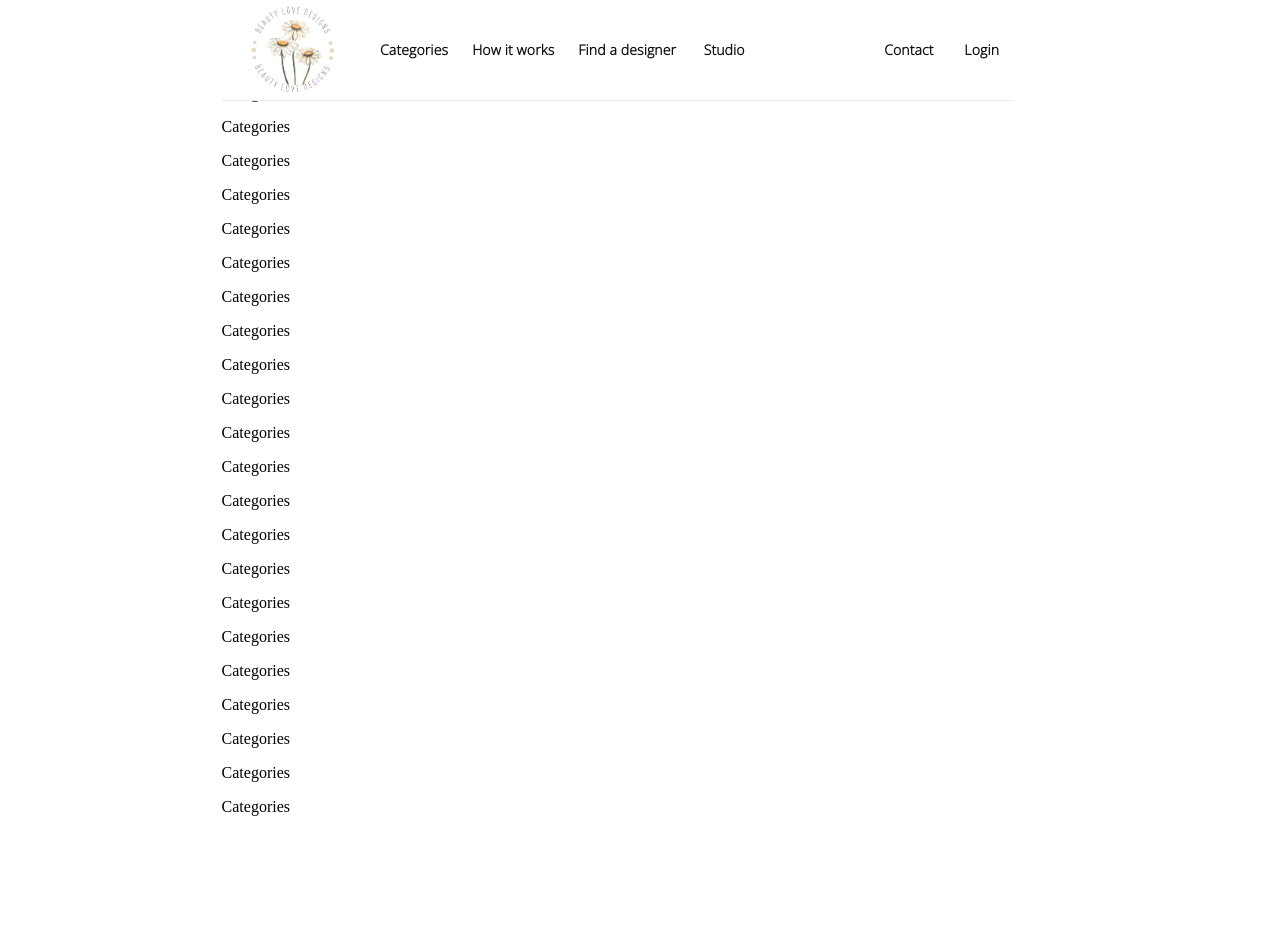
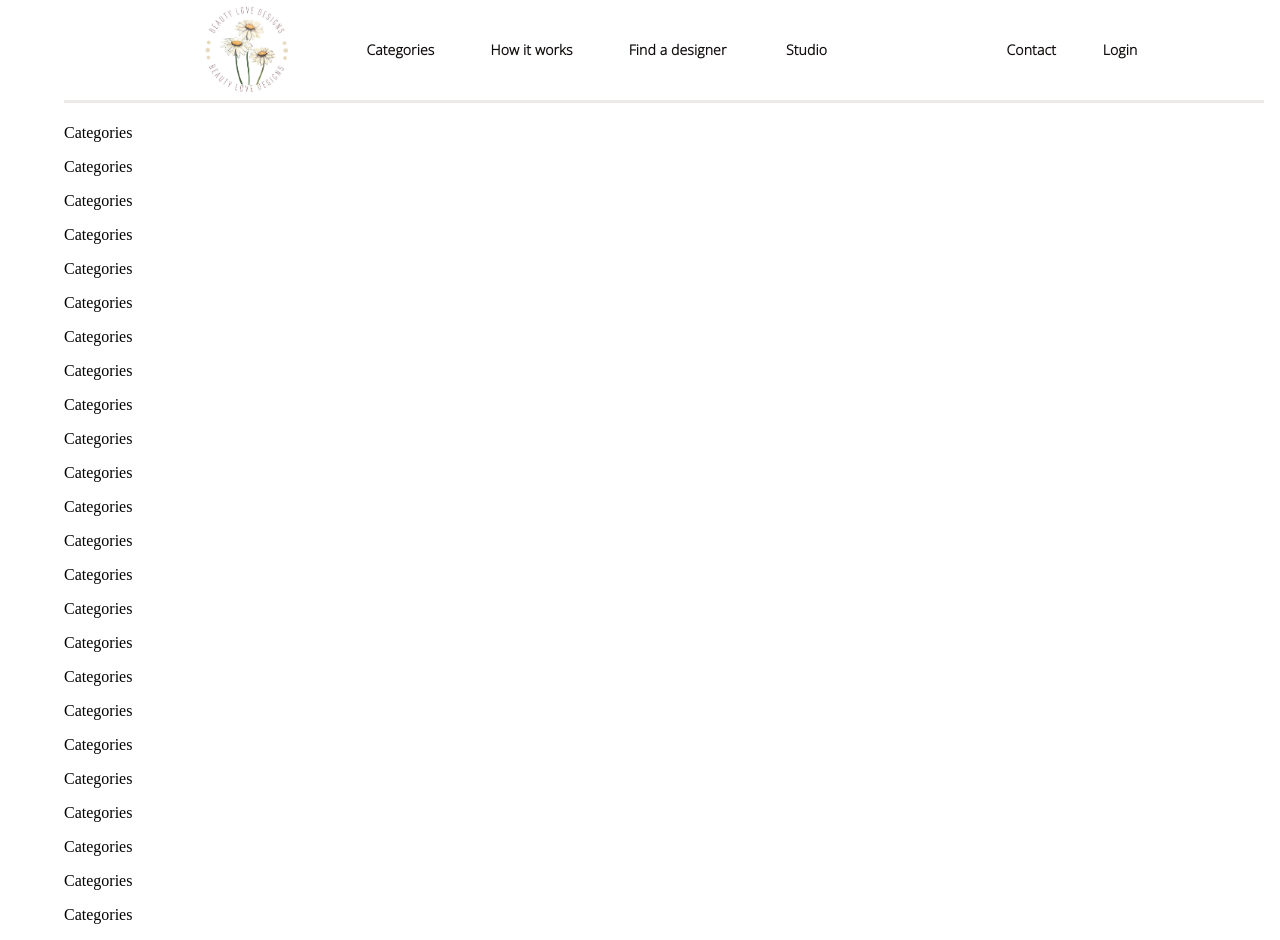
Before and after one commit to sode-co/daisy-application, a React (Create React App) app in the folder daisy-web-application/: page /abc in a window 1280 px wide. Before the commit the page ends 832 px from the top, so only its background shows below. Built offline with nearby package versions, Linux system fonts and the light colour scheme.

Commit message:
fix sticky header float bug

```diff
--- a/daisy-web-application/src/App.js
+++ b/daisy-web-application/src/App.js
@@ -8,7 +8,7 @@ import Categories from './pages/Categories';
 import Error404 from './pages/Error404';
 import FindADesigner from './pages/FindADesigner';
 import HowItWorks from './pages/HowItWorks';
-import LandingPage from './pages/LandingPage';
+import LandingPage from './pages/landing/LandingPage';
 import { default as Contact, default as Login } from './pages/Login';
 import Studio from './pages/Studio';
 
--- a/daisy-web-application/src/components/header/header.js
+++ b/daisy-web-application/src/components/header/header.js
@@ -1,12 +1,14 @@
-import { Button, Stack, Typography } from '@mui/material';
+import { Button, Container, Stack, Typography } from '@mui/material';
 import React from "react";
 import './header.css';
 
 export default function Header() {
 
     return (
-        <Stack spacing={15} direction="row" style={{ position: 'fixed', top: 0, boxShadow: '0 1px 0px #ECE9E8' }}>
-            <Stack spacing={1} direction="row" style={{ float: 'left' }}>
+        <Container style={{ display: 'flex', alignItems: 'center', justifyContent: 'center', height: '200', position: 'fixed', top: 0, boxShadow: '0 3px 0px #ECE9E8'}}>
+
+        <Stack spacing={20} direction="row">
+            <Stack spacing={5} direction="row" style={{ float: 'left' }}>
                 <img src={require('../../assets/images/app_logo.avif')} className="headerLogo" />
                 <Button href="/categories">
                     <Typography variant="subtitle1" className="headerItemText">Categories</Typography>
@@ -21,7 +23,7 @@ export default function Header() {
                     <Typography variant="subtitle1" className="headerItemText">Studio</Typography>
                 </Button>
             </Stack>
-            <Stack spacing={1} direction="row" style={{ float: 'right' }}>
+            <Stack spacing={3} direction="row" style={{ float: 'right' }}>
                 <Button href="/contact">
                     <Typography variant="subtitle1" className="headerItemText">Contact</Typography>
                 </Button>
@@ -29,6 +31,8 @@ export default function Header() {
                     <Typography variant="subtitle1" className="headerItemText">Login</Typography>
                 </Button>
             </Stack>
-        </Stack>
+            </Stack>
+            </Container>
+
     )
 }
--- a/daisy-web-application/src/pages/LandingPage.js
+++ /dev/null
@@ -1,35 +0,0 @@
-import { Container } from '@mui/material';
-import React from "react";
-import Header from '../components/header/header';
-import Categories from '../pages/Categories';
-export default function LandingPage() {
-        return (
-            <Container fixed={false} style={{ display: 'block', width: '70%'}}>
-                <Header />
-                <Categories />
-                <Categories />
-                <Categories />
-                <Categories />
-                <Categories />
-                <Categories />
-                <Categories />
-                <Categories />
-                <Categories />
-                <Categories />
-                <Categories />
-                <Categories />
-                <Categories />
-                <Categories />
-                <Categories />
-                <Categories />
-                <Categories />
-                <Categories />
-                <Categories />
-                <Categories />
-                <Categories />
-                <Categories />
-                <Categories />
-                <Categories />
-            </Container>
-        )
-}
--- /dev/null
+++ b/daisy-web-application/src/pages/landing/LandingPage.js
@@ -0,0 +1,39 @@
+import { Box, Container } from '@mui/material';
+import React from "react";
+import Header from '../../components/header/header';
+import Categories from '../Categories';
+import './landingPage.css';
+
+export default function LandingPage() {
+        return (
+            <Container style={{width: '100%'}}>
+                <Header />
+                <Box className="bodyContainer">
+                    <Categories />
+                    <Categories />
+                    <Categories />
+                    <Categories />
+                    <Categories />
+                    <Categories />
+                    <Categories />
+                    <Categories />
+                    <Categories />
+                    <Categories />
+                    <Categories />
+                    <Categories />
+                    <Categories />
+                    <Categories />
+                    <Categories />
+                    <Categories />
+                    <Categories />
+                    <Categories />
+                    <Categories />
+                    <Categories />
+                    <Categories />
+                    <Categories />
+                    <Categories />
+                    <Categories />
+                    </Box>
+            </Container>
+        )
+}
--- /dev/null
+++ b/daisy-web-application/src/pages/landing/landingPage.css
@@ -0,0 +1,3 @@
+.bodyContainer {
+    padding-top: 100px;
+}
```
